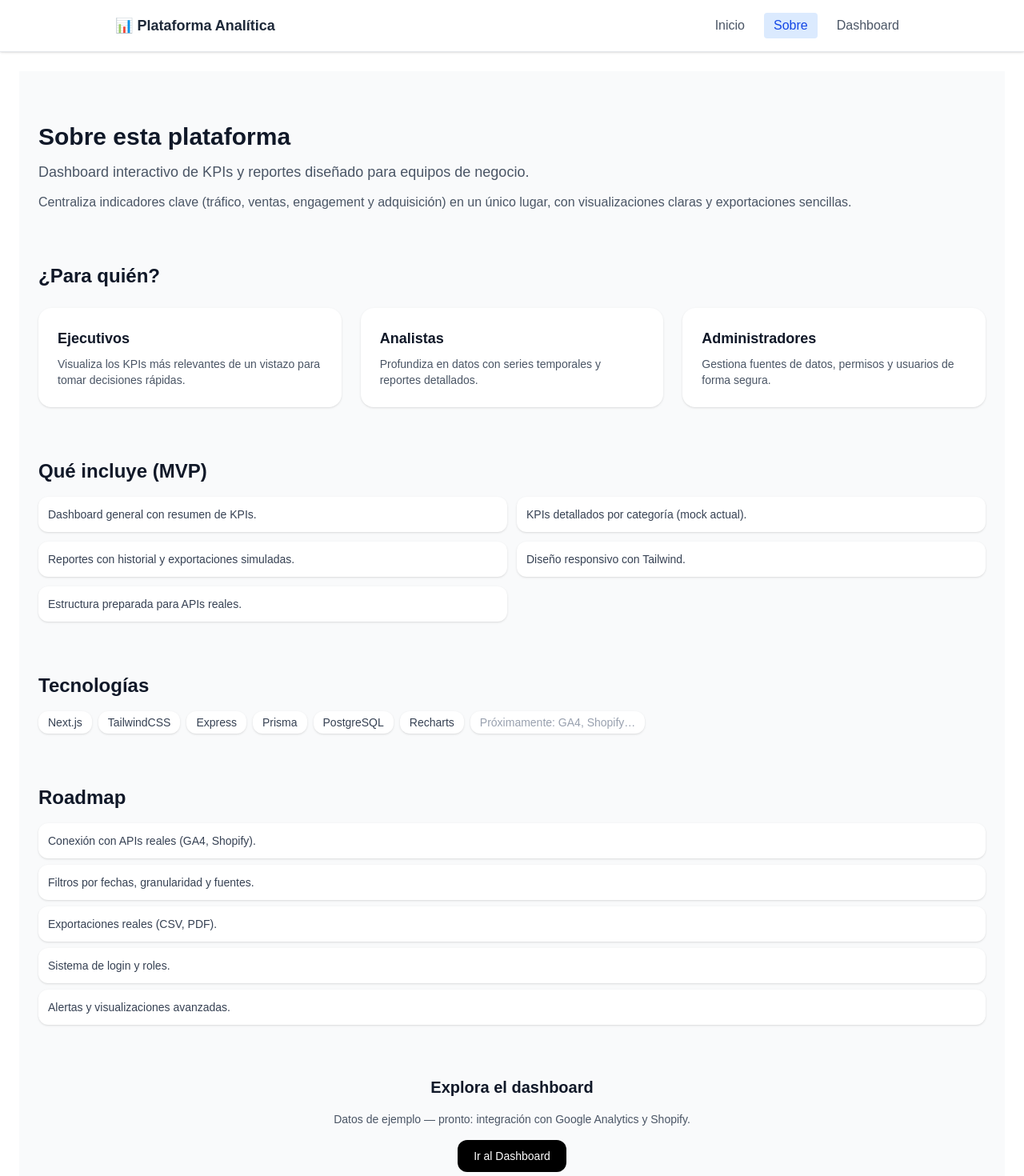
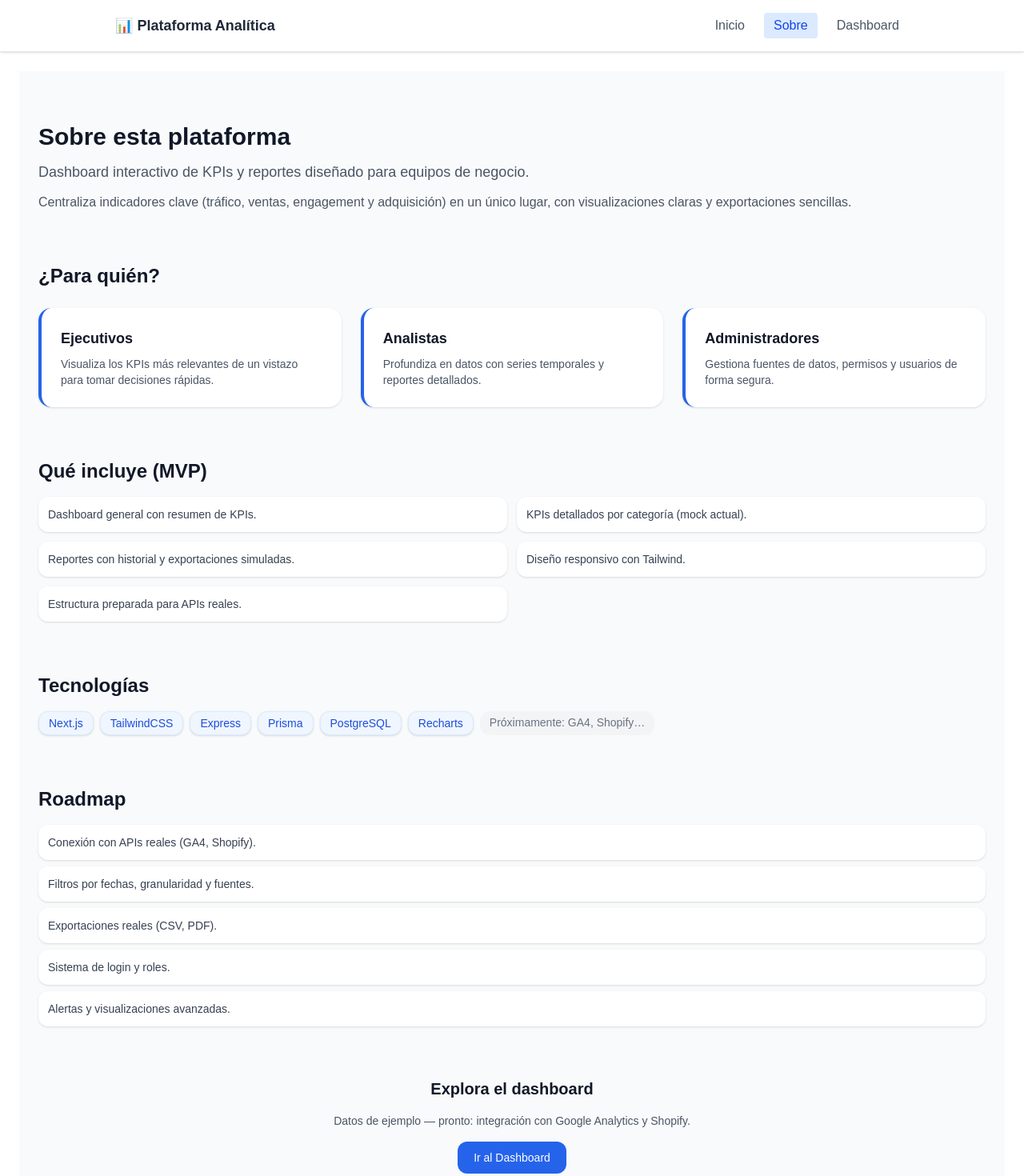
Before and after one commit to Aida230/plataforma-analitica, a Next.js app in the folder apps/web/: page /about in a window 1280 px wide. Shown: the top 1470 px of the page at 80% size. Built offline with nearby package versions, Linux system fonts and the light colour scheme.

Commit message:
style about page

```diff
--- a/apps/web/src/app/about/page.tsx
+++ b/apps/web/src/app/about/page.tsx
@@ -1,8 +1,9 @@
-import Link from 'next/link';
+import Link from "next/link";
 
 export const metadata = {
-  title: 'Sobre esta plataforma',
-  description: 'Dashboard de KPIs, series temporales y reportes para equipos de negocio.',
+  title: "Sobre esta plataforma",
+  description:
+    "Dashboard de KPIs, series temporales y reportes para equipos de negocio.",
 };
 
 export default function AboutPage() {
@@ -11,13 +12,17 @@ export default function AboutPage() {
       <div className="max-w-7xl mx-auto px-6 py-16 space-y-16">
         {/* 1) Hero corto */}
         <section className="space-y-3">
-          <h1 className="text-3xl font-bold text-gray-900">Sobre esta plataforma</h1>
+          <h1 className="text-3xl font-bold text-gray-900">
+            Sobre esta plataforma
+          </h1>
           <p className="text-lg text-gray-600">
-            Dashboard interactivo de KPIs y reportes diseñado para equipos de negocio.
+            Dashboard interactivo de KPIs y reportes diseñado para equipos de
+            negocio.
           </p>
           <p className="text-gray-600">
-            Centraliza indicadores clave (tráfico, ventas, engagement y adquisición) en un único
-            lugar, con visualizaciones claras y exportaciones sencillas.
+            Centraliza indicadores clave (tráfico, ventas, engagement y
+            adquisición) en un único lugar, con visualizaciones claras y
+            exportaciones sencillas.
           </p>
         </section>
 
@@ -26,7 +31,8 @@ export default function AboutPage() {
           <h2 className="text-2xl font-semibold text-gray-900">¿Para quién?</h2>
           <div className="grid sm:grid-cols-2 lg:grid-cols-3 gap-6">
             <Card title="Ejecutivos">
-              Visualiza los KPIs más relevantes de un vistazo para tomar decisiones rápidas.
+              Visualiza los KPIs más relevantes de un vistazo para tomar
+              decisiones rápidas.
             </Card>
             <Card title="Analistas">
               Profundiza en datos con series temporales y reportes detallados.
@@ -39,7 +45,9 @@ export default function AboutPage() {
 
         {/* 3) Qué incluye (MVP) */}
         <section className="space-y-4">
-          <h2 className="text-2xl font-semibold text-gray-900">Qué incluye (MVP)</h2>
+          <h2 className="text-2xl font-semibold text-gray-900">
+            Qué incluye (MVP)
+          </h2>
           <ul className="grid sm:grid-cols-2 gap-3 text-gray-700">
             <Li>Dashboard general con resumen de KPIs.</Li>
             <Li>KPIs detallados por categoría (mock actual).</Li>
@@ -53,15 +61,22 @@ export default function AboutPage() {
         <section className="space-y-4">
           <h2 className="text-2xl font-semibold text-gray-900">Tecnologías</h2>
           <div className="flex flex-wrap gap-2">
-            {['Next.js', 'TailwindCSS', 'Express', 'Prisma', 'PostgreSQL', 'Recharts'].map((t) => (
+            {[
+              "Next.js",
+              "TailwindCSS",
+              "Express",
+              "Prisma",
+              "PostgreSQL",
+              "Recharts",
+            ].map((t) => (
               <span
                 key={t}
-                className="px-3 py-1 rounded-xl bg-white shadow text-sm text-gray-700"
+                className="px-3 py-1 rounded-xl bg-brand-50 text-brand-700 text-sm font-medium shadow-sm border border-brand-100"
               >
                 {t}
               </span>
             ))}
-            <span className="px-3 py-1 rounded-xl bg-white shadow text-sm text-gray-400">
+            <span className="px-3 py-1 rounded-xl bg-gray-100 text-gray-500 text-sm">
               Próximamente: GA4, Shopify…
             </span>
           </div>
@@ -81,13 +96,16 @@ export default function AboutPage() {
 
         {/* 6) CTA final */}
         <section className="text-center space-y-4">
-          <h3 className="text-xl font-semibold text-gray-900">Explora el dashboard</h3>
+          <h3 className="text-xl font-semibold text-gray-900">
+            Explora el dashboard
+          </h3>
           <p className="text-gray-600 text-sm">
-            Datos de ejemplo — pronto: integración con Google Analytics y Shopify.
+            Datos de ejemplo — pronto: integración con Google Analytics y
+            Shopify.
           </p>
           <Link
             href="/dashboard"
-            className="inline-block px-5 py-2.5 rounded-xl bg-black text-white text-sm font-medium hover:bg-gray-800 transition-colors"
+            className="inline-block px-5 py-2.5 rounded-xl bg-brand-600 text-white text-sm font-medium hover:bg-brand-700 transition-colors"
           >
             Ir al Dashboard
           </Link>
@@ -99,9 +117,15 @@ export default function AboutPage() {
 
 /* ---------- Subcomponentes locales (presentacionales) ---------- */
 
-function Card({ title, children }: { title: string; children: React.ReactNode }) {
+function Card({
+  title,
+  children,
+}: {
+  title: string;
+  children: React.ReactNode;
+}) {
   return (
-    <div className="bg-white rounded-2xl shadow p-6 space-y-2">
+    <div className="bg-white border-l-4 border-brand-600 rounded-2xl shadow p-6 space-y-2">
       <h3 className="text-lg font-semibold text-gray-900">{title}</h3>
       <p className="text-sm text-gray-600">{children}</p>
     </div>
@@ -109,7 +133,5 @@ function Card({ title, children }: { title: string; children: React.ReactNode })
 }
 
 function Li({ children }: { children: React.ReactNode }) {
-  return (
-    <li className="bg-white rounded-xl shadow p-3 text-sm">{children}</li>
-  );
+  return <li className="bg-white rounded-xl shadow p-3 text-sm">{children}</li>;
 }
```
